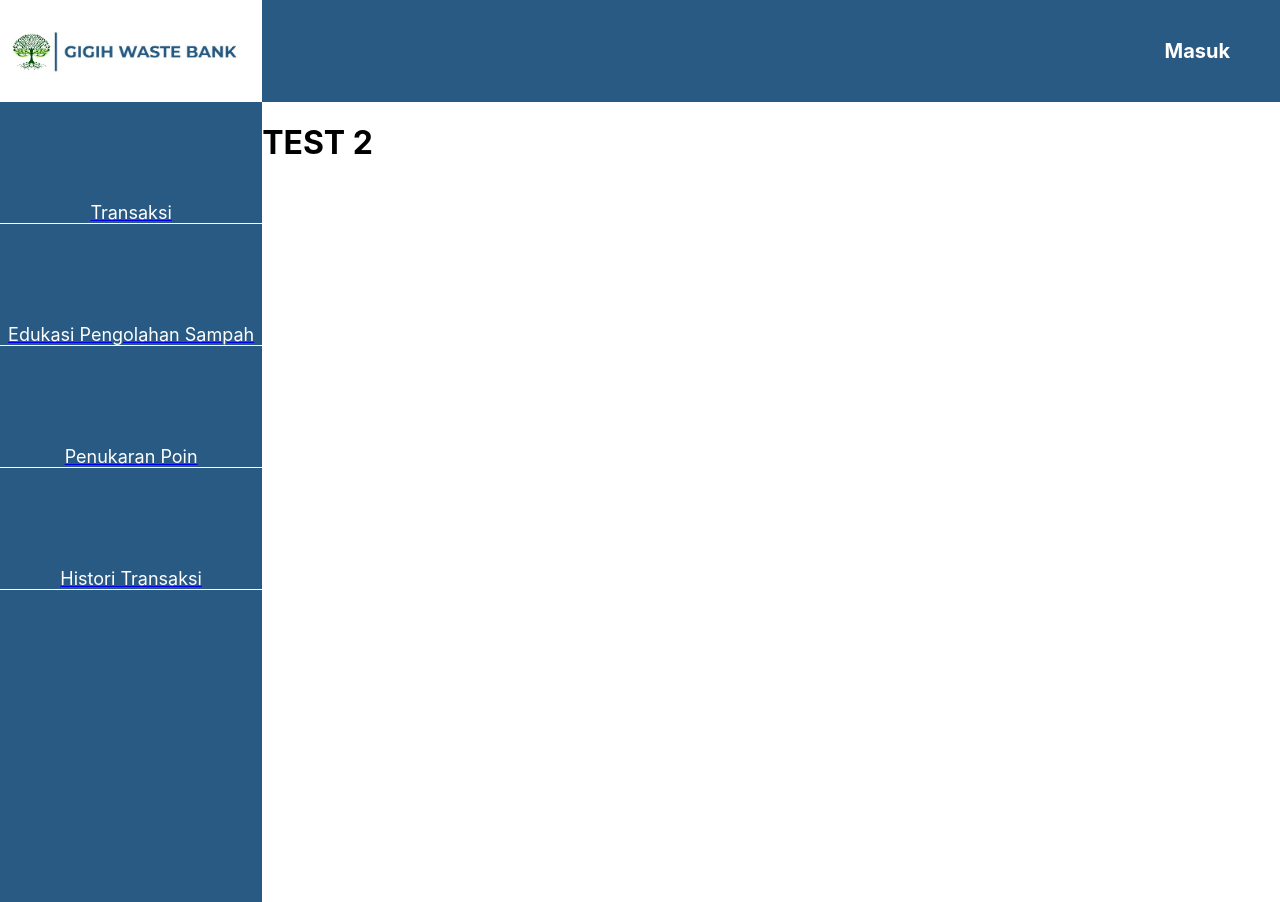
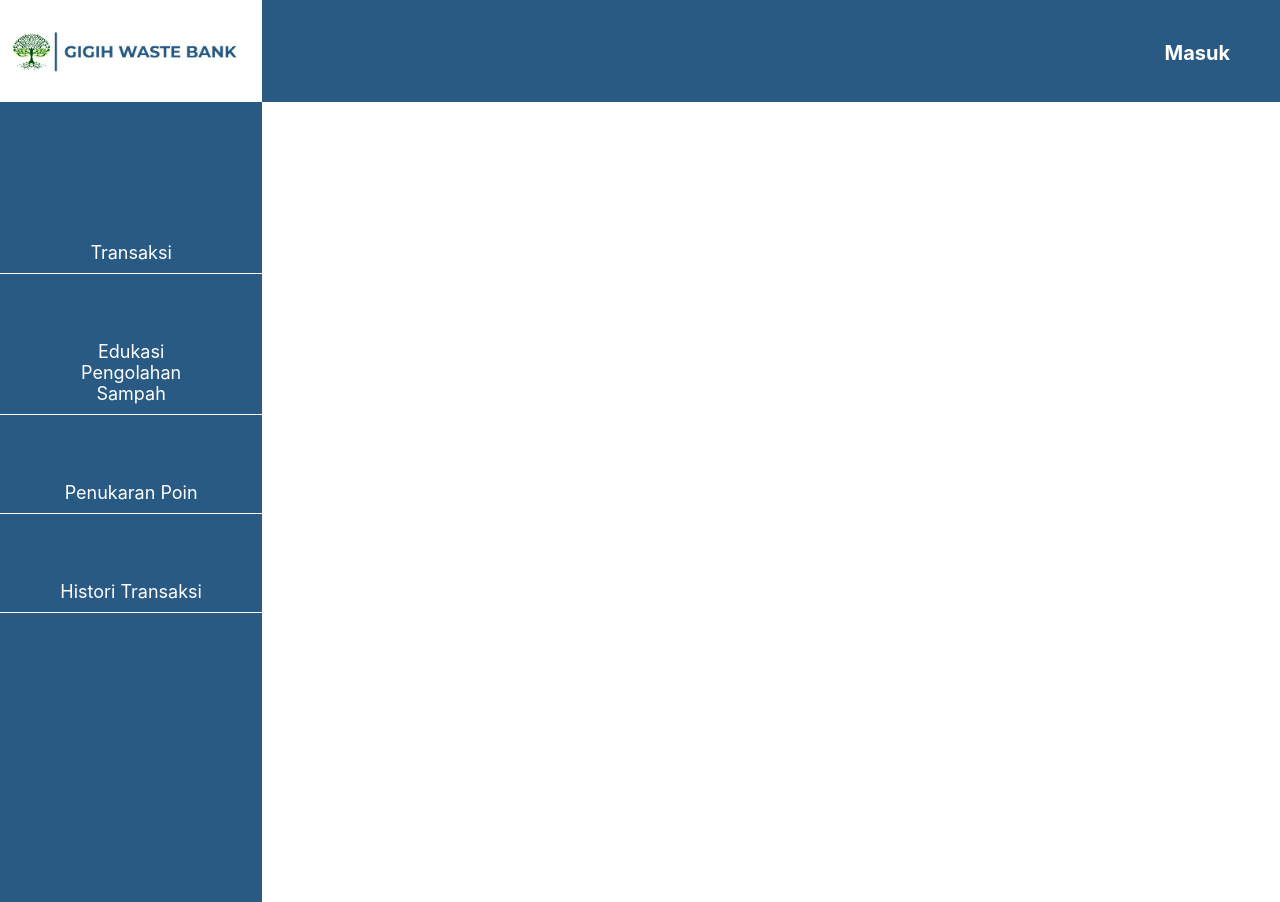
Before and after one commit to cykrya/gigih-waste-bank, a React (Create React App) app: page /test2 in a window 1280 px wide. Built offline with nearby package versions, Linux system fonts and the light colour scheme.

Commit message:
menganti nama tests agar sesuai dengan page yang akan di redirect, memberikan routes home dan login untuk logo dan tombol masuk, menambahkan css untuk hover menuju tombol

```diff
--- a/src/App.css
+++ b/src/App.css
@@ -36,6 +36,11 @@
         transform: rotate(360deg);
     }
 }
+
 .main-container {
     display: flex;
 }
+
+a {
+    text-decoration: none;
+}
--- a/src/App.js
+++ b/src/App.js
@@ -4,27 +4,31 @@ import { BrowserRouter as Router, Routes, Route } from "react-router-dom";
 
 import Header from './components/Header/header';
 import SideBar from './components/SideBar/sidebar';
-import Test1 from './pages/test1';
-import Test2 from './pages/test2';
-import Test3 from './pages/test3';
-import Test4 from './pages/test4';
+import Home from './pages/home';
+import Login from './pages/login';
+import Transaksi from './pages/transaksi';
+import Edukasi from './pages/edukasi';
+import PenukaranPoin from './pages/penukaranpoin';
+import Histori from './pages/histori';
 
 
 function App() {
   return (
     <div className="App">
+      <Router>
       <Header />
-      <div className="main-container">
-      <Router>
-      <SideBar />
-        <Routes>
-          <Route exact path="/" element={<Test1 />} />
-          <Route exact path="/test2" element={<Test2 />} />
-          <Route exact path="/test3" element={<Test3 />} />
-          <Route exact path="/test4" element={<Test4 />} />
-        </Routes>
+        <div className="main-container">
+          <SideBar />
+          <Routes>
+            <Route exact path="/home" element={<Home />} />
+            <Route exact path="/login" element={<Login />} />
+            <Route exact path="/transaksi" element={<Transaksi />} />
+            <Route exact path="/edukasi" element={<Edukasi />} />
+            <Route exact path="/penukaranpoin" element={<PenukaranPoin />} />
+            <Route exact path="/histori" element={<Histori />} />
+          </Routes>
+        </div>
       </Router>
-      </div>
     </div>
   );
 }
--- a/src/components/Header/header.css
+++ b/src/components/Header/header.css
@@ -5,16 +5,31 @@ header {
     justify-content: space-between;
     background-color: #295A83;
 }
+
 header img {
     height: 102px;
 }
+
 .navigation {
     display: flex;
     align-items: center;
 }
+
 .navigation p {
     color: white;
     font-weight: bold;
     font-size: 20px;
-    margin-right: 50px;
+    text-align: center;
+    margin: 50px;
+    margin-top: 40px;
+    margin-bottom: 37px;
 }
+
+.navigation a {
+    transition: all 0.5s;
+    text-decoration: none;
+}
+
+.navigation a:hover {
+    background-color: rgba(255, 255, 255, 0.3);
+}
--- a/src/components/Header/header.js
+++ b/src/components/Header/header.js
@@ -1,11 +1,16 @@
 import "./header.css";
+import { Link } from "react-router-dom";
 
 export default function Header() {
   return (
     <header className="header-wrapper">
-      <img src="/gwblogo.png" alt="Logo" />
+      <Link to="/home">
+        <img src="/gwblogo.png" alt="Logo" />
+      </Link>
       <div className="navigation">
+        <Link to="/login">
           <p>Masuk</p>
+        </Link>
       </div>
     </header>
   );
--- a/src/components/SideBar/sidebar.css
+++ b/src/components/SideBar/sidebar.css
@@ -5,18 +5,30 @@
     display: flex;
     justify-content: center;
 }
+
 ul {
     padding: 0;
     margin: 0;
     display: flex;
     flex-direction: column;
-    gap: 100px;
-    margin-top: 100px;
+    gap: 10px;
+    margin-top: 120px;
     min-width: 262.25px;
 }
-li {
+
+.sidebar li {
     list-style: none;
     color: white;
     font-size: 18px;
-    border-bottom:1px solid white;
+    border-bottom: 1px solid white;
+    transition: all 0.5s;
+    padding-left: 50px;
+    padding-right: 50px;
+    padding-bottom: 10px;
+    margin-top: 20px;
+    margin-bottom: 37px;
 }
+
+.sidebar a:hover {
+    background-color: rgba(255, 255, 255, 0.3);
+}
--- a/src/components/SideBar/sidebar.js
+++ b/src/components/SideBar/sidebar.js
@@ -5,16 +5,16 @@ export default function SideBar() {
   return (
     <div className="sidebar">
       <ul>
-        <Link to="/">
+        <Link to="/transaksi">
           <li>Transaksi</li>
         </Link>
-        <Link to="/test2">
+        <Link to="/edukasi">
           <li>Edukasi Pengolahan Sampah</li>
         </Link>
-        <Link to="/test3">
+        <Link to="/penukaranpoin">
           <li>Penukaran Poin</li>
         </Link>
-        <Link to="/test4">
+        <Link to="/histori">
           <li>Histori Transaksi</li>
         </Link>
       </ul>
--- a/src/pages/test1.js
+++ b/src/pages/edukasi.js
@@ -1,7 +1,7 @@
-export default function Test1() {
+export default function edukasi() {
     return (
       <div className="main-container">
-        <h1>TEST 1</h1>
+        <h1>Edukasi</h1>
       </div>
     );
   }
--- /dev/null
+++ b/src/pages/histori.js
@@ -0,0 +1,7 @@
+export default function histori() {
+    return (
+      <div className="main-container">
+        <h1>histori</h1>
+      </div>
+    );
+  }
--- a/src/pages/test2.js
+++ b/src/pages/home.js
@@ -1,7 +1,7 @@
-export default function Test2() {
+export default function home() {
     return (
       <div className="main-container">
-        <h1>TEST 2</h1>
+        <h1>Home</h1>
       </div>
     );
   }
--- /dev/null
+++ b/src/pages/login.js
@@ -0,0 +1,7 @@
+export default function login() {
+    return (
+      <div className="main-container">
+        <h1>login</h1>
+      </div>
+    );
+  }
--- a/src/pages/test3.js
+++ b/src/pages/penukaranpoin.js
@@ -1,7 +1,7 @@
-export default function Test3() {
+export default function penukaranpoin() {
     return (
       <div className="main-container">
-        <h1>TEST 3</h1>
+        <h1>penukaranpoin</h1>
       </div>
     );
   }
--- a/src/pages/test4.js
+++ b/src/pages/transaksi.js
@@ -1,7 +1,7 @@
-export default function Test4() {
+export default function transaksi() {
     return (
       <div className="main-container">
-        <h1>TEST 4</h1>
+        <h1>Transaksi</h1>
       </div>
     );
   }
```
Lines whose indentation alone changed are shown as unchanged.
